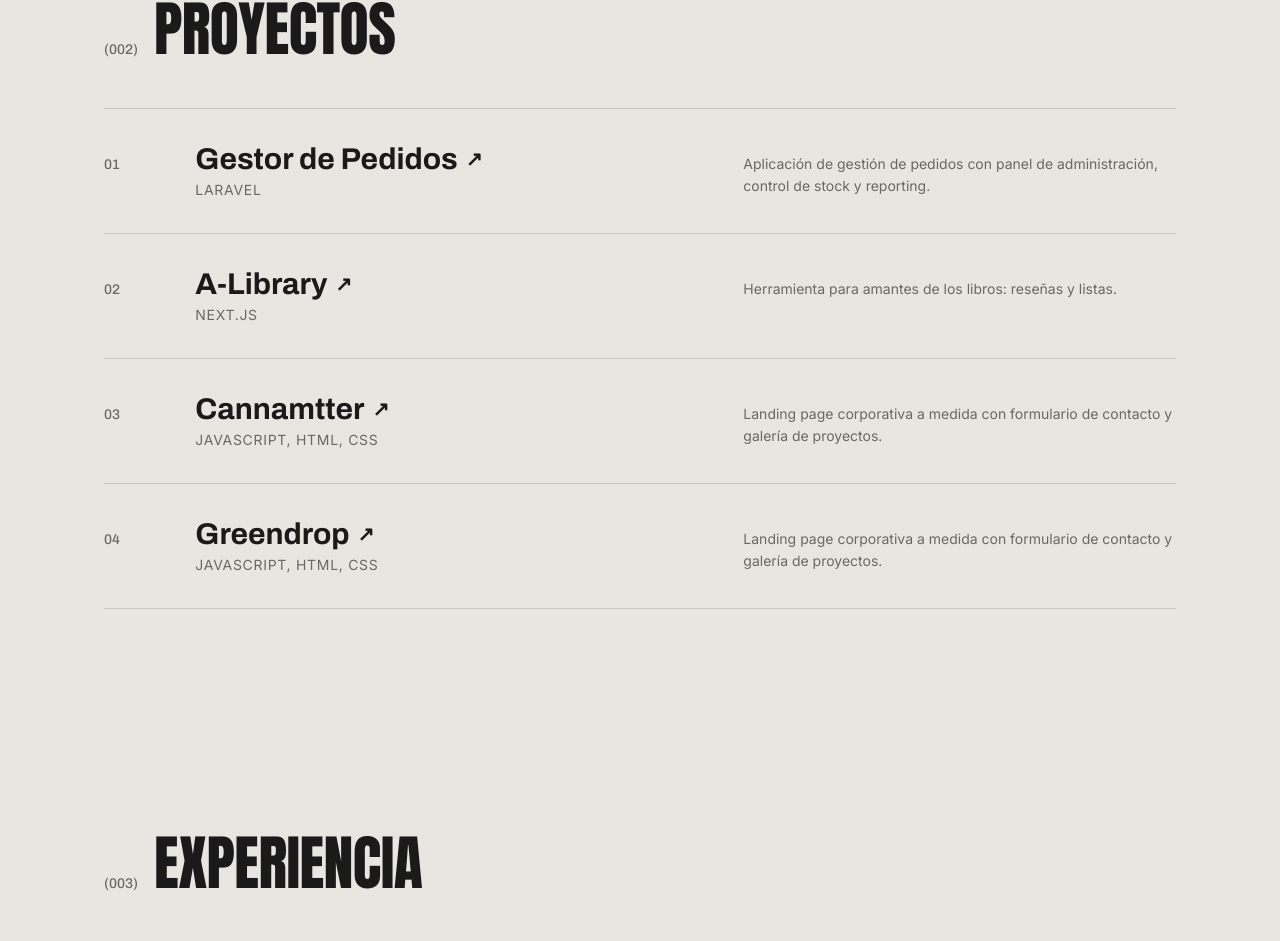
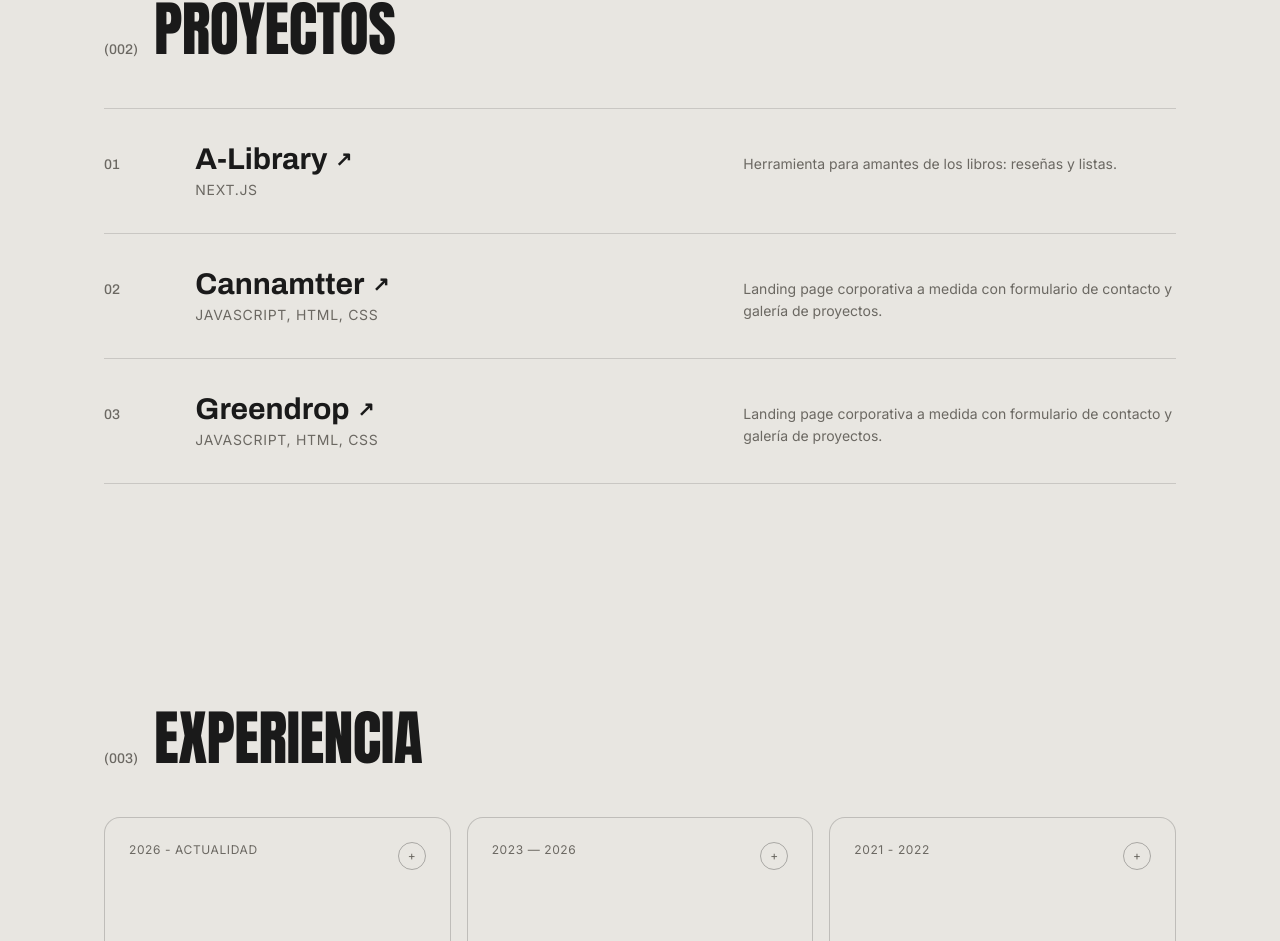
Before and after one commit to DDevjourney/PersonalPortfolio, a React (Vite) app: page / in a window 1280 px wide. Shown: the part 1106-2047 px from the top of the page. Built offline with nearby package versions, Linux system fonts and the light colour scheme.

Commit message:
quitar e-local

```diff
--- a/src/data/portfolio.ts
+++ b/src/data/portfolio.ts
@@ -18,14 +18,6 @@ export const skills: Skill[] = [
 export const projects: Project[] = [
   {
     id: '01',
-    title: 'Gestor de Pedidos',
-    stack: 'Laravel',
-    description:
-      'Aplicación de gestión de pedidos con panel de administración, control de stock y reporting.',
-    url: 'https://e-local.onrender.com/', //
-  },
-  {
-    id: '02',
     title: 'A-Library',
     stack: 'Next.js',
     description:
@@ -33,7 +25,7 @@ export const projects: Project[] = [
     url: 'https://a-library-s9bp.onrender.com/login',
   },
   {
-    id: '03',
+    id: '02',
     title: 'Cannamtter',
     stack: 'JavaScript, HTML, CSS',
     description:
@@ -41,7 +33,7 @@ export const projects: Project[] = [
     url: 'https://observatorioagroalimentario.com/proyectos/GOS/cannamatter/',
   },
     {
-    id: '04',
+    id: '03',
     title: 'Greendrop',
     stack: 'JavaScript, HTML, CSS',
     description:
```
